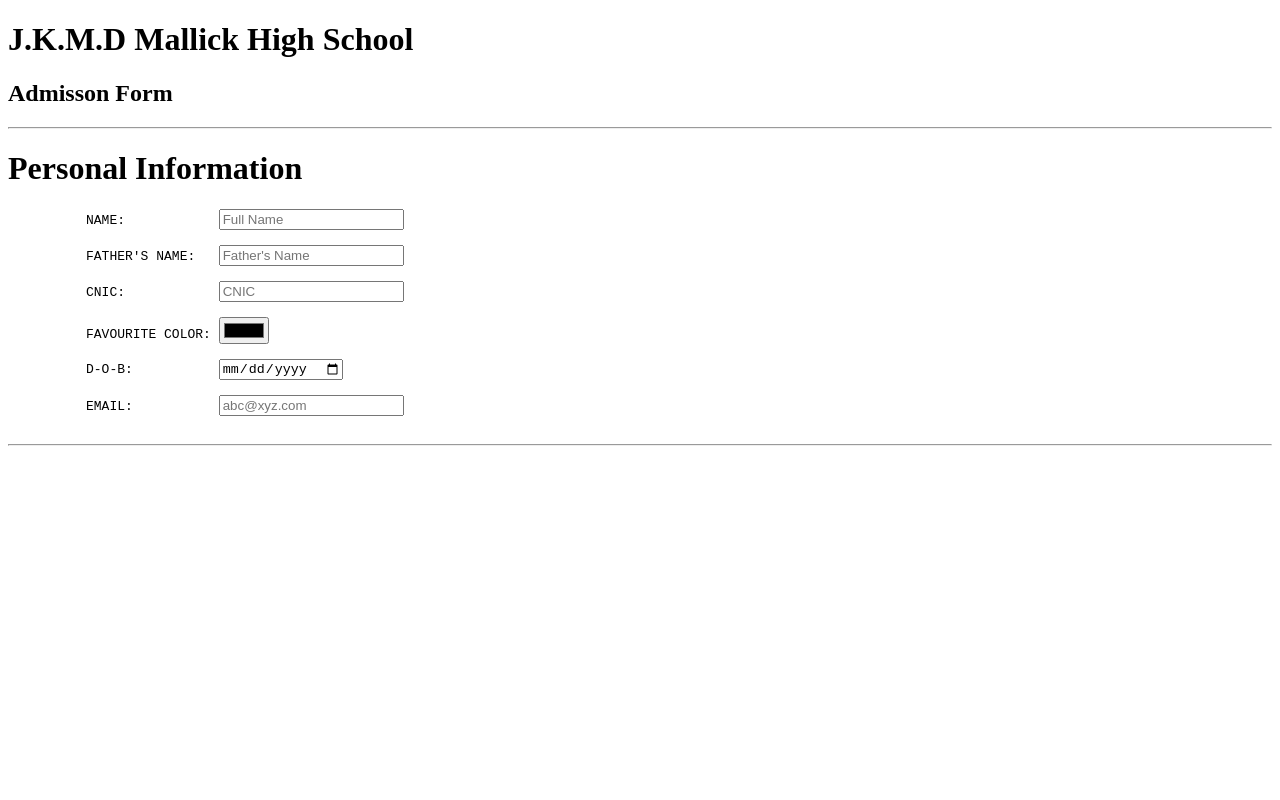
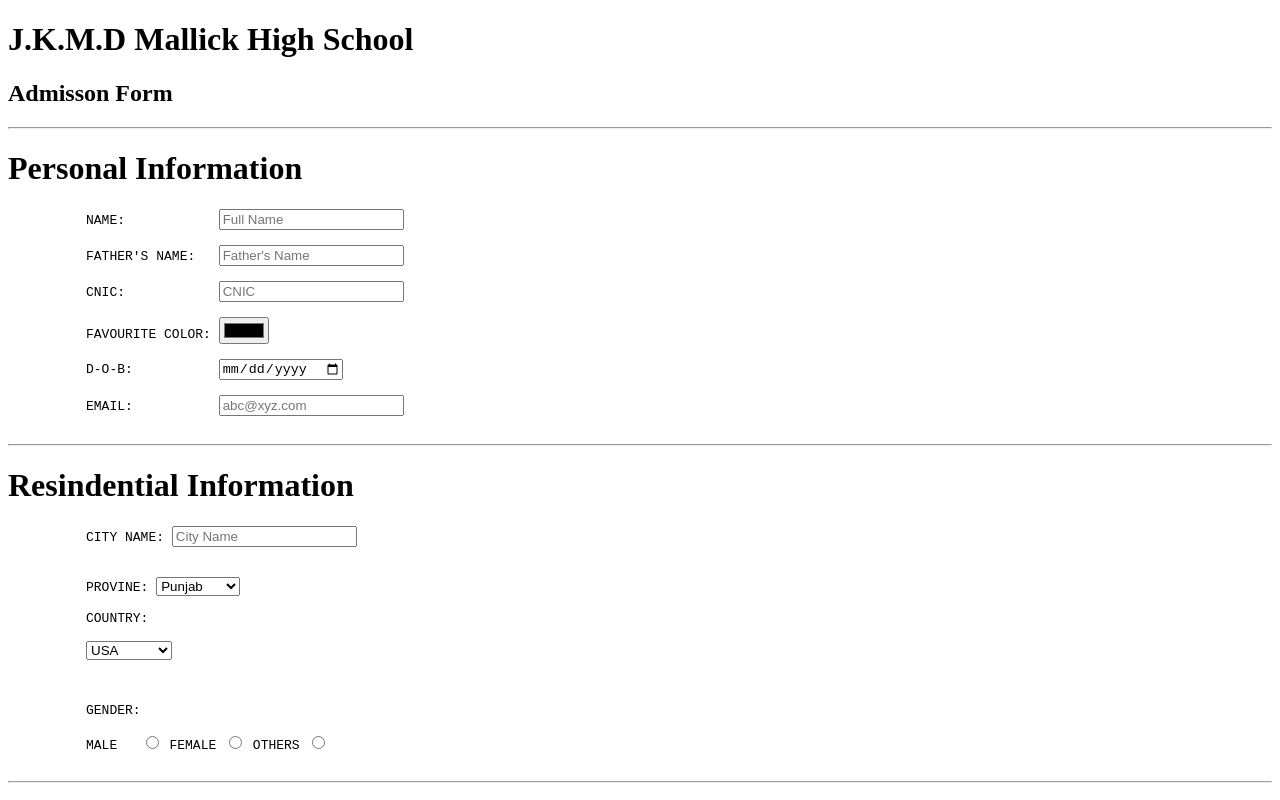
Before and after one commit to KashifIjaz0302/Admission-form, a plain HTML site: page information area.html in a window 1280 px wide. Drawn offline with Linux system fonts and the light colour scheme.

Commit message:
ADMISSION FORM LAB 1
Admission form
part 2:
Residential Area

```diff
--- a/information area.html
+++ b/information area.html
@@ -26,6 +26,33 @@
           EMAIL:           <input type="text" placeholder="abc@xyz.com"></h6>
       </pre>
       <hr>
+      <h1>Resindential Information</h1>
+
+
+      <pre>
+          CITY NAME: <input type="text" placeholder="City Name"><br><br>
+          PROVINE: <select name="chose your province">
+      <option value="Punjab">Punjab</option>
+      <option value="Sindth">Sindth</option>
+      <option value="Sarhad">Sarhad</option>
+      <option value="Blochistan">Blochistan</option></select>
+
+          COUNTRY:
+
+          <select name="chose your country">
+          <option value="USA">USA</option>
+          <option value="UK">UK</option>
+              <option value="PAKISTAN">PAKISTAN</option>
+          </option>
+      </select>
+    </pre>
+    <pre>
+
+          GENDER:
+
+          MALE   <input type="radio" name="identity"> FEMALE <input type="radio" name="identity"> OTHERS <input type="radio" name="identity">
+    </pre>
+      <hr>
       </form>
 
 </body>
```
